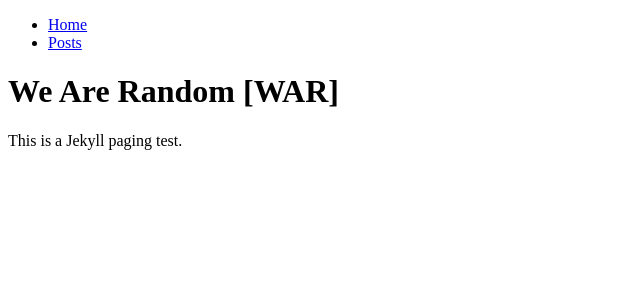
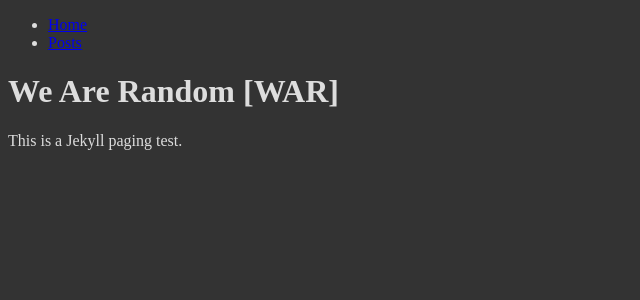
Before and after one commit to wearerandom/wearerandom.github.io, a Jekyll site: the page built from index.html, in a window 1280 px wide. Shown: the top 300 px of the page, without its empty margins (0-640 px from the left). Built offline with Jekyll 4.4.1, drawn with Linux system fonts in a browser that asks for light colours.

Commit message:
Update _styles.scss

```diff
--- a/_sass/_styles.scss
+++ b/_sass/_styles.scss
@@ -1,3 +1,12 @@
-Wrapper {
-  color: #F00;
+/* Base */
+
+* {
+  -webkit-box-sizing: border-box;
+  -moz-box-sizing: border-box;
+  box-sizing: border-box;
 }
+
+body {
+  color: #ddd;
+  background-color: #333;
+}
```
